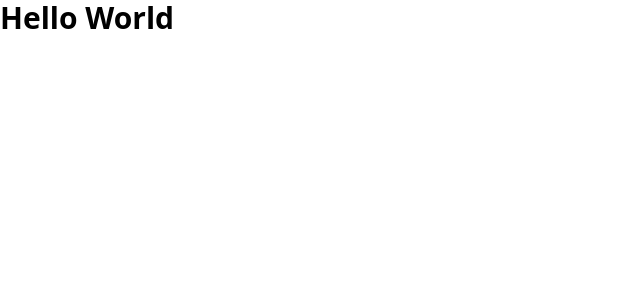
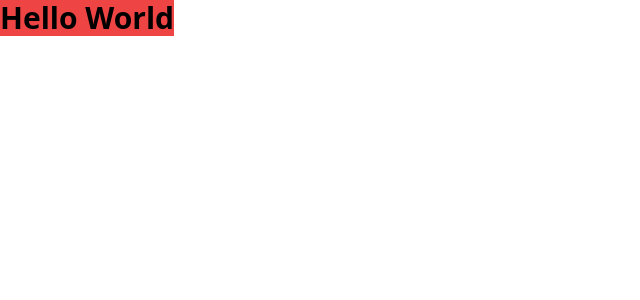
Before and after one commit to suryagayathri01/Kerala-Super-Store, a React (Vite) app: page / in a window 1280 px wide. Shown: the top 300 px of the page, without its empty margins (0-640 px from the left). Built offline with nearby package versions, Linux system fonts and the light colour scheme.

Commit message:
prettier set up

```diff
--- a/src/App.tsx
+++ b/src/App.tsx
@@ -1,7 +1,7 @@
 function App() {
   return (
     <>
-      <h1 className="font-bold text-3xl absolute">Hello World</h1>
+      <h1 className="absolute bg-red-500 text-3xl font-bold">Hello World</h1>
     </>
   );
 }
```
Also changed, not shown: prettier.config.cjs (renamed from prettier.config.js).
